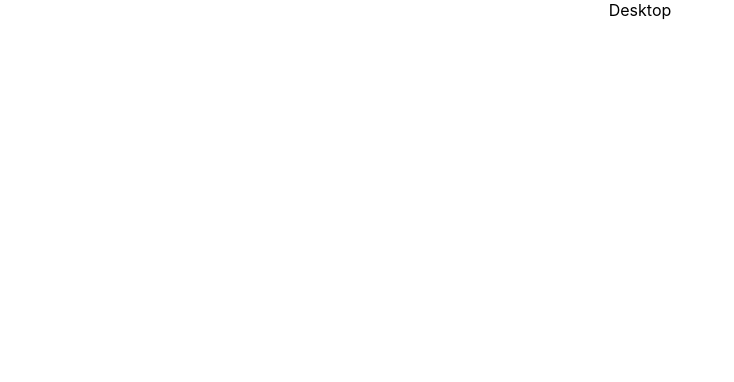
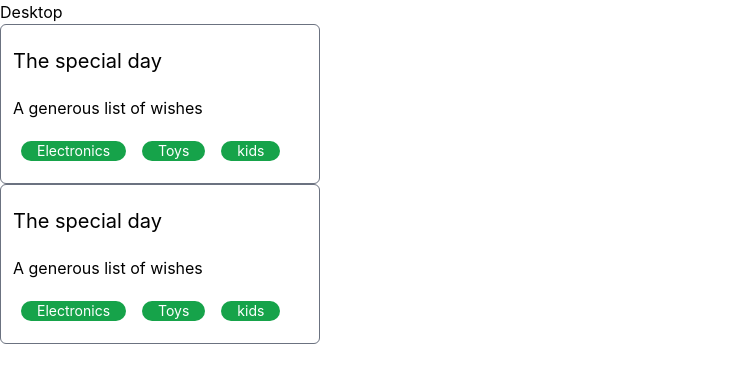
Before and after one commit to Alonsoe44/Hackathon-JOBX, a React (Create React App) app: page / in a window 1280 px wide. Shown: the top 382 px of the page, without its empty margins (0-734 px from the left). Built offline with nearby package versions, Linux system fonts and the light colour scheme.

Commit message:
Creating the GiftListCard component

```diff
--- a/src/App.css
+++ /dev/null
@@ -1,38 +0,0 @@
-.App {
-  text-align: center;
-}
-
-.App-logo {
-  height: 40vmin;
-  pointer-events: none;
-}
-
-@media (prefers-reduced-motion: no-preference) {
-  .App-logo {
-    animation: App-logo-spin infinite 20s linear;
-  }
-}
-
-.App-header {
-  background-color: #282c34;
-  min-height: 100vh;
-  display: flex;
-  flex-direction: column;
-  align-items: center;
-  justify-content: center;
-  font-size: calc(10px + 2vmin);
-  color: white;
-}
-
-.App-link {
-  color: #61dafb;
-}
-
-@keyframes App-logo-spin {
-  from {
-    transform: rotate(0deg);
-  }
-  to {
-    transform: rotate(360deg);
-  }
-}
--- a/src/App.tsx
+++ b/src/App.tsx
@@ -1,8 +1,21 @@
-import React from "react";
-import "./App.css";
+import GiftListCard from "./components/GiftList";
 
 function App() {
-  return <div className="App">Desktop</div>;
+  return (
+    <div className="App">
+      Desktop
+      <GiftListCard
+        title="The special day"
+        description="A generous list of wishes"
+        etiquettes={["Electronics", "Toys", "kids"]}
+      />
+      <GiftListCard
+        title="The special day"
+        description="A generous list of wishes"
+        etiquettes={["Electronics", "Toys", "kids"]}
+      />
+    </div>
+  );
 }
 
 export default App;
--- /dev/null
+++ b/src/components/GiftList.tsx
@@ -0,0 +1,22 @@
+interface GiftListCardProps {
+  title: string;
+  description: string;
+  etiquettes: string[];
+}
+function GiftListCard({ title, description, etiquettes }: GiftListCardProps) {
+  return (
+    <div className="sm:w-80 h-40 justify-around border-gray-500 border rounded-md hover:bg-purple-200 hover:border-purple-800 p-3 flex flex-col text-bold">
+      <h1 className="text-xl">{title}</h1>
+      <p>{description}</p>
+      <ul className=" flex flex-wrap">
+        {etiquettes.map((etiquette) => (
+          <li className="bg-green-600 px-4 mx-2  text-sm text-white rounded-2xl text-center">
+            {etiquette}
+          </li>
+        ))}
+      </ul>
+    </div>
+  );
+}
+
+export default GiftListCard;
```
Also changed, not shown: src/index.css (+7 -3 lines).
